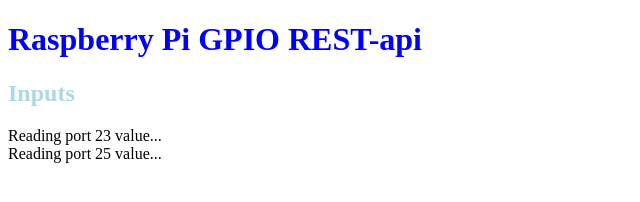
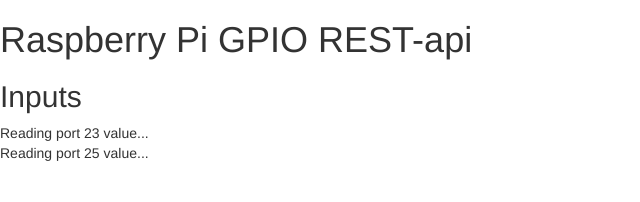
Before and after one commit to johansundstrom/RPi_Node, a website: page index.html in a window 1280 px wide. Shown: the whole page, without its empty margins (0-640 px from the left). Drawn offline with nearby package versions, Linux system fonts and the light colour scheme; no server answers.

Commit message:
Add files via upload
upd

```diff
--- a/index.html
+++ b/index.html
@@ -1,15 +1,23 @@
 <!DOCTYPE html>
-<html lang="en">
+<html lang="en" ng-app>
 
 <head>
+    <!-- Latest compiled and minified CSS -->
+    <script src="https://ajax.googleapis.com/ajax/libs/angularjs/1.6.2/angular.min.js"></script>
+    <link rel="stylesheet" href="https://maxcdn.bootstrapcdn.com/bootstrap/3.3.7/css/bootstrap.min.css" integrity="sha384-BVYiiSIFeK1dGmJRAkycuHAHRg32OmUcww7on3RYdg4Va+PmSTsz/K68vbdEjh4u" crossorigin="anonymous">
+    <!-- Optional theme -->
+    <link rel="stylesheet" href="https://maxcdn.bootstrapcdn.com/bootstrap/3.3.7/css/bootstrap-theme.min.css" integrity="sha384-rHyoN1iRsVXV4nD0JutlnGaslCJuC7uwjduW9SVrLvRYooPp2bWYgmgJQIXwl/Sp" crossorigin="anonymous">
     <meta charset="utf-8" />
+    <meta http-equiv="X-UA-Compatible" content="IE=edge">
+    <meta name="viewport" content="width=device-width, initial-scale=1">
     <title>GPIO REST-api</title>
-    <link rel='stylesheet' href='css/style.css' type='text/css' media='all' />
+    <link rel='stylesheet' href='css/style2.css' type='text/css' media='all' />
     <script src="http://code.jquery.com/jquery-latest.js"></script>
     <script src="client.js"></script>
 </head>
 
 <body>
+    <div>
         <h1>Raspberry Pi GPIO REST-api</h1>
         <h2>Inputs</h2>
         <div id="inputs">
```
Lines whose indentation alone changed are shown as unchanged.
